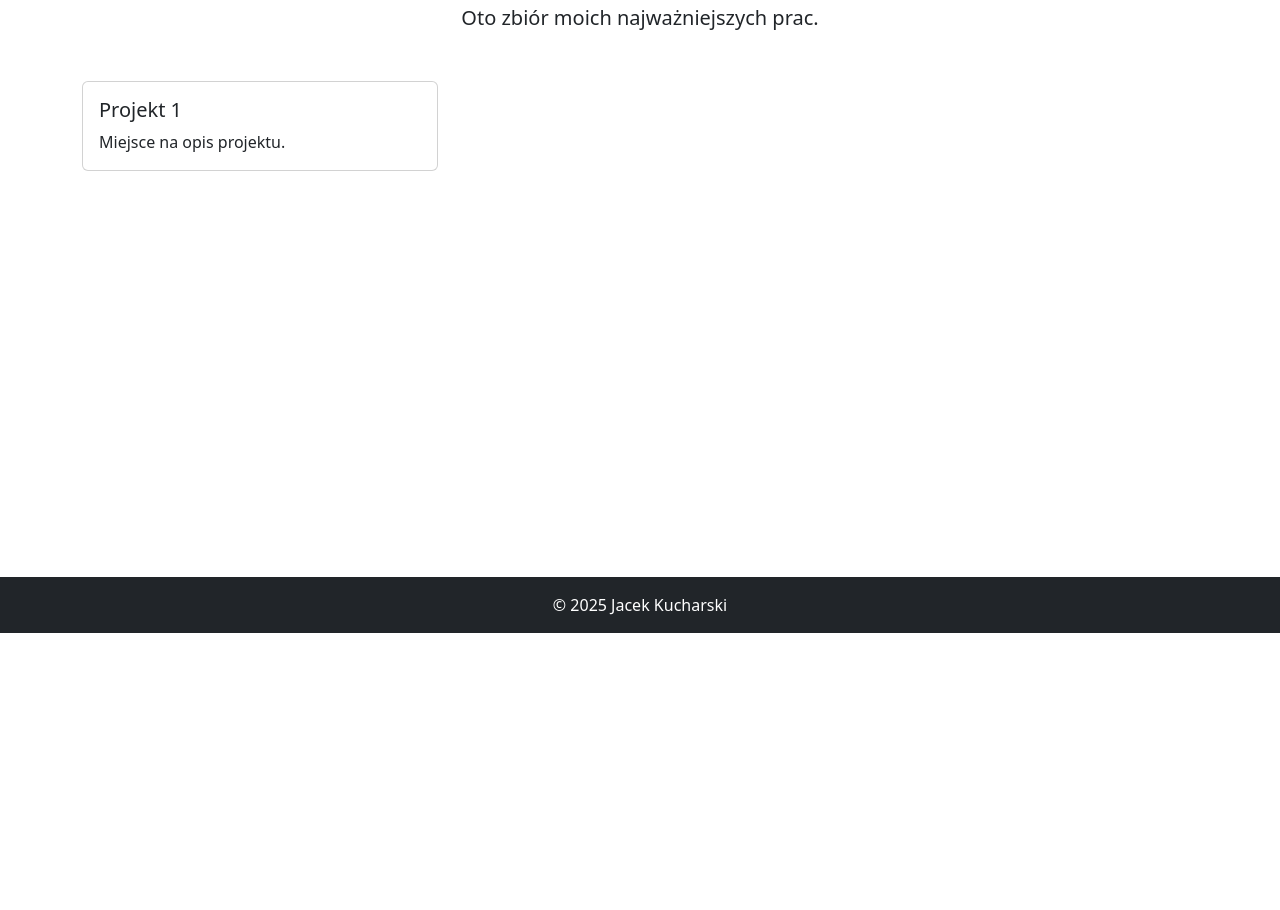
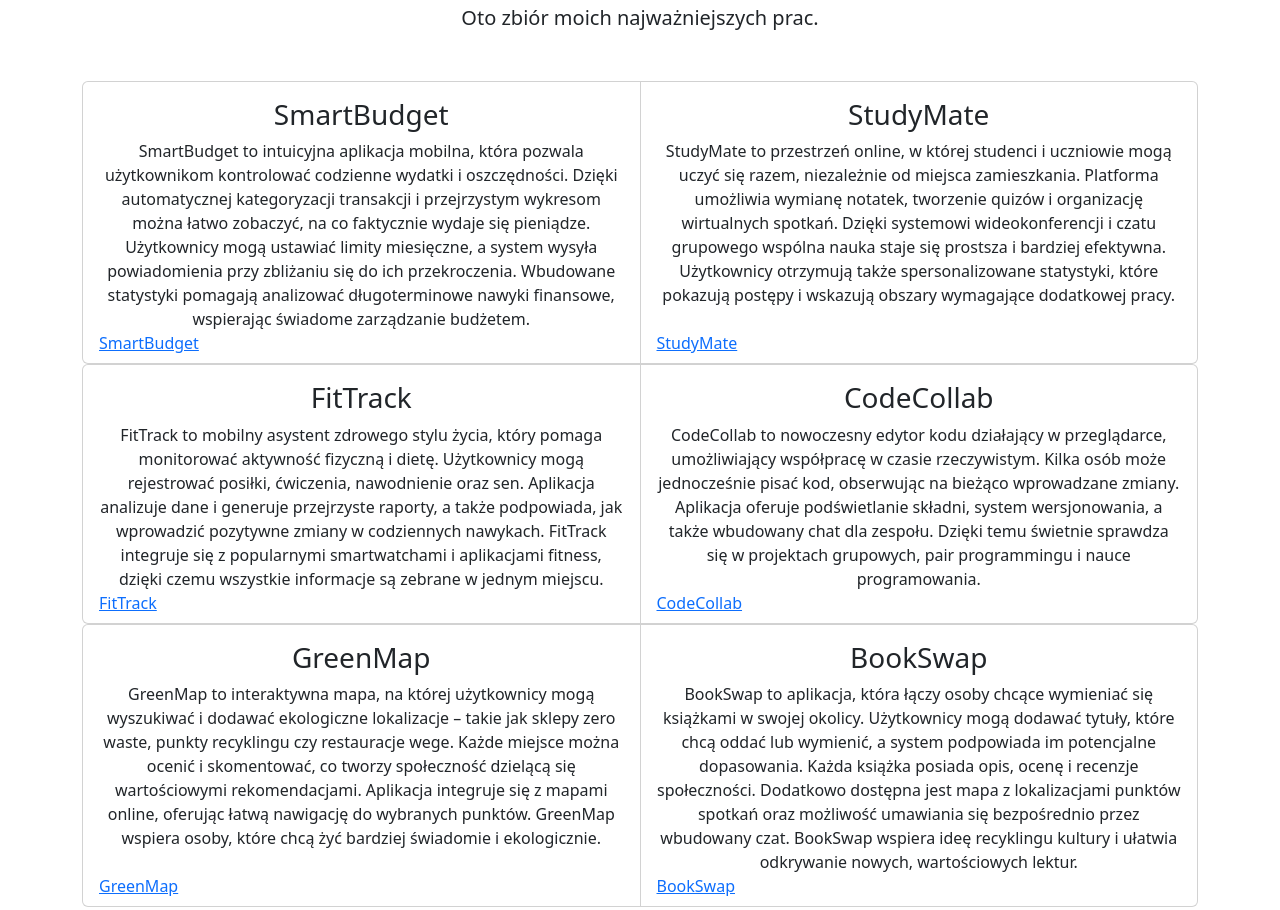
Before and after one commit to n1ghtmare13/portfolio-blog-projekt, an Astro site: page /projekty in a window 1280 px wide. Shown: the part 167-1077 px from the top of the page. Before the commit the page ends 800 px from the top, so only its background shows below. Built offline with nearby package versions, Linux system fonts and the light colour scheme; Astro itself is replaced by a stand-in of ours.

Commit message:
Portfolio_projekty

```diff
--- a/src/pages/projekty.astro
+++ b/src/pages/projekty.astro
@@ -9,15 +9,57 @@ import Layout from '../layouts/Layout.astro';
         <h1 class="display-5">Projekty</h1>
         <p class="lead">Oto zbiór moich najważniejszych prac.</p>
       </div>
-      <div class="row">
-        <div class="col-lg-4 col-md-6 mb-4">
-          <div class="card h-100">
-            <div class="card-body">
-              <h2 class="card-title h5">Projekt 1</h2>
-              <p class="card-text">Miejsce na opis projektu.</p>
+
+
+      <div class="card-group">
+          <div class="card">
+            <div class="card-body position-relative text-center">
+              <h2 class="card-title h3">SmartBudget</h2>
+              <p class="card-text">SmartBudget to intuicyjna aplikacja mobilna, która pozwala użytkownikom kontrolować codzienne wydatki i oszczędności. Dzięki automatycznej kategoryzacji transakcji i przejrzystym wykresom można łatwo zobaczyć, na co faktycznie wydaje się pieniądze. Użytkownicy mogą ustawiać limity miesięczne, a system wysyła powiadomienia przy zbliżaniu się do ich przekroczenia. Wbudowane statystyki pomagają analizować długoterminowe nawyki finansowe, wspierając świadome zarządzanie budżetem.</p>
+              <p class="position-absolute bottom-0 mb-2"><a href="https://github.com/demo-org/SmartBudget" target="_blank">SmartBudget</a></p>
             </div>
           </div>
-        </div>
+          <div class="card">
+            <div class="card-body position-relative text-center">
+              <h2 class="card-title h3">StudyMate</h2>
+              <p class="card-text">StudyMate to przestrzeń online, w której studenci i uczniowie mogą uczyć się razem, niezależnie od miejsca zamieszkania. Platforma umożliwia wymianę notatek, tworzenie quizów i organizację wirtualnych spotkań. Dzięki systemowi wideokonferencji i czatu grupowego wspólna nauka staje się prostsza i bardziej efektywna. Użytkownicy otrzymują także spersonalizowane statystyki, które pokazują postępy i wskazują obszary wymagające dodatkowej pracy.</p>
+              <p class="position-absolute bottom-0 mb-2"><a href="https://github.com/demo-org/StudyMate" target="_blank">StudyMate</a></p>
+            </div>
+          </div>
+      </div>
+
+      <div class="card-group">
+          <div class="card">
+            <div class="card-body position-relative text-center">
+              <h2 class="card-title h3">FitTrack</h2>
+              <p class="card-text">FitTrack to mobilny asystent zdrowego stylu życia, który pomaga monitorować aktywność fizyczną i dietę. Użytkownicy mogą rejestrować posiłki, ćwiczenia, nawodnienie oraz sen. Aplikacja analizuje dane i generuje przejrzyste raporty, a także podpowiada, jak wprowadzić pozytywne zmiany w codziennych nawykach. FitTrack integruje się z popularnymi smartwatchami i aplikacjami fitness, dzięki czemu wszystkie informacje są zebrane w jednym miejscu.</p>
+              <p class="position-absolute bottom-0 mb-2"><a href="https://github.com/demo-org/FitTrack" target="_blank">FitTrack</a></p>
+            </div>
+          </div>
+          <div class="card">
+            <div class="card-body position-relative text-center">
+              <h2 class="card-title h3">CodeCollab</h2>
+              <p class="card-text">CodeCollab to nowoczesny edytor kodu działający w przeglądarce, umożliwiający współpracę w czasie rzeczywistym. Kilka osób może jednocześnie pisać kod, obserwując na bieżąco wprowadzane zmiany. Aplikacja oferuje podświetlanie składni, system wersjonowania, a także wbudowany chat dla zespołu. Dzięki temu świetnie sprawdza się w projektach grupowych, pair programmingu i nauce programowania.</p>
+              <p class="position-absolute bottom-0 mb-2"><a href="https://github.com/demo-org/CodeCollab" target="_blank">CodeCollab</a></p>
+            </div>
+          </div>
+      </div>
+
+      <div class="card-group">
+        <div class="card">
+            <div class="card-body position-relative text-center">
+              <h2 class="card-title h3">GreenMap</h2>
+              <p class="card-text">GreenMap to interaktywna mapa, na której użytkownicy mogą wyszukiwać i dodawać ekologiczne lokalizacje – takie jak sklepy zero waste, punkty recyklingu czy restauracje wege. Każde miejsce można ocenić i skomentować, co tworzy społeczność dzielącą się wartościowymi rekomendacjami. Aplikacja integruje się z mapami online, oferując łatwą nawigację do wybranych punktów. GreenMap wspiera osoby, które chcą żyć bardziej świadomie i ekologicznie.</p>
+              <p class="position-absolute bottom-0 mb-2"><a href="https://github.com/demo-org/GreenMap" target="_blank">GreenMap</a></p>
+            </div>
+          </div>
+          <div class="card">
+            <div class="card-body position-relative text-center">
+              <h2 class="card-title h3">BookSwap</h2>
+              <p class="card-text">BookSwap to aplikacja, która łączy osoby chcące wymieniać się książkami w swojej okolicy. Użytkownicy mogą dodawać tytuły, które chcą oddać lub wymienić, a system podpowiada im potencjalne dopasowania. Każda książka posiada opis, ocenę i recenzje społeczności. Dodatkowo dostępna jest mapa z lokalizacjami punktów spotkań oraz możliwość umawiania się bezpośrednio przez wbudowany czat. BookSwap wspiera ideę recyklingu kultury i ułatwia odkrywanie nowych, wartościowych lektur.</p>
+              <p class="position-absolute bottom-0 mb-2"><a href="https://github.com/demo-org/BookSwap" target="_blank">BookSwap</a></p>
+            </div>
+          </div>
       </div>
     </section>
   </main>
```
